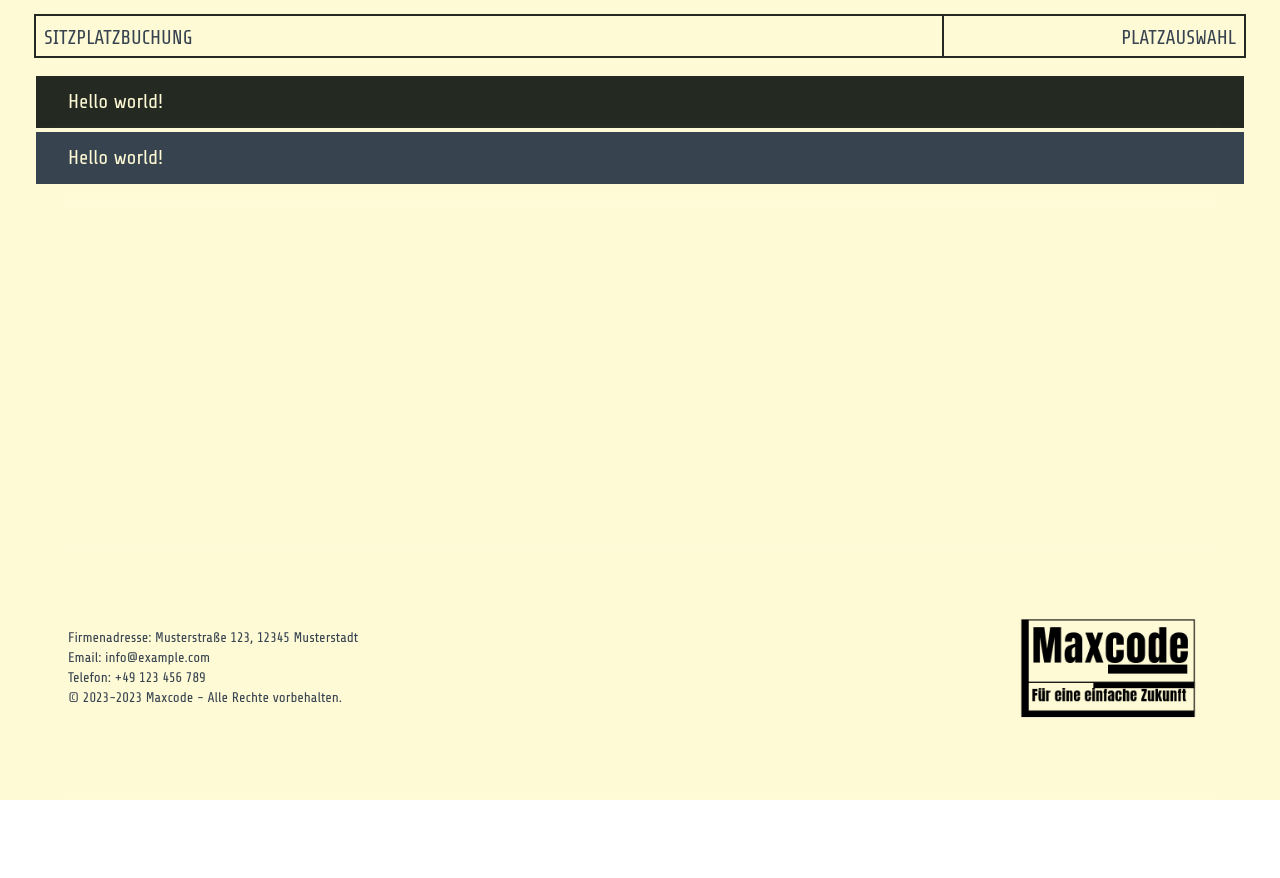
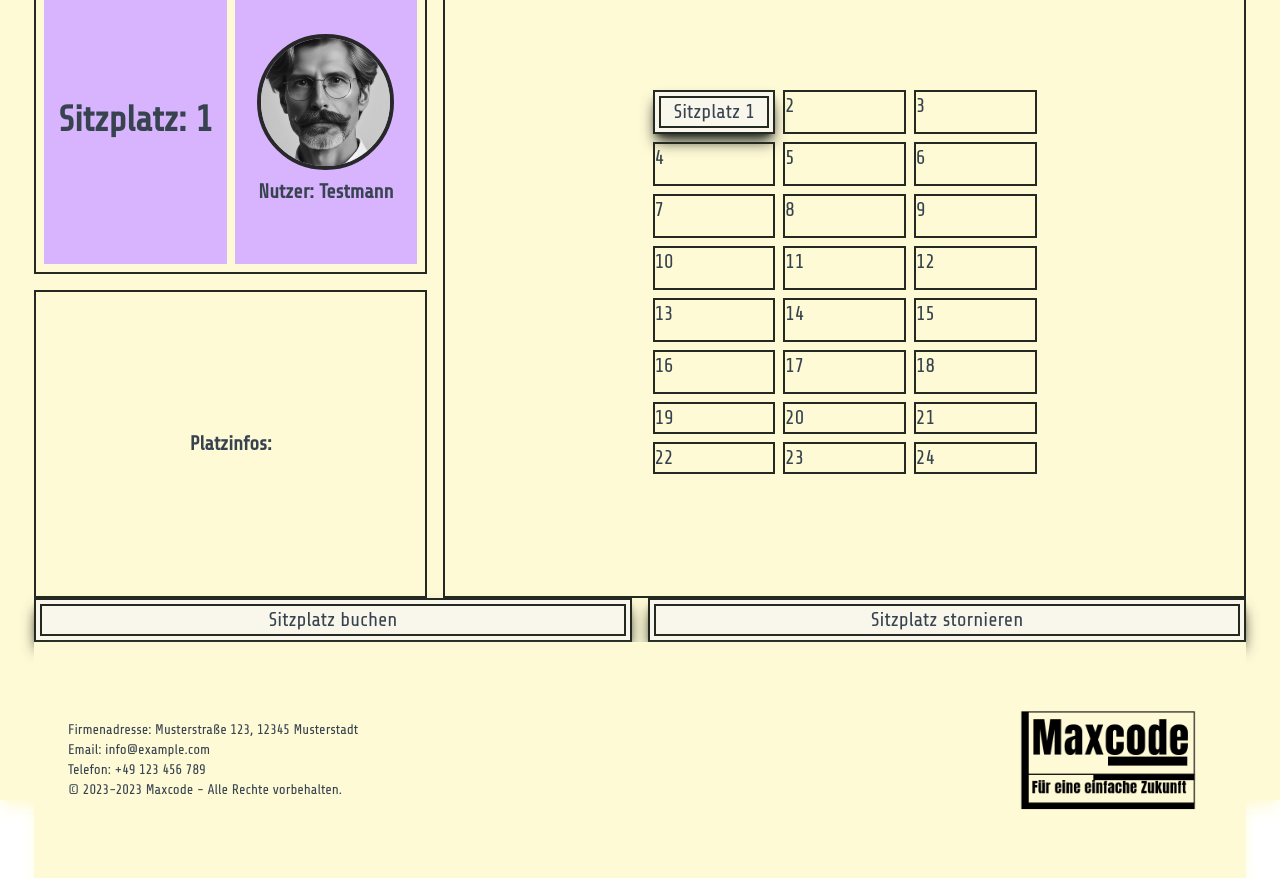
Before and after one commit to JackScheff420/sitzplatzbuchung, a React (Create React App) app: page / in a window 1280 px wide. Before the commit the page ends 800 px from the top, so only its background shows below. Built offline with nearby package versions, Linux system fonts and the light colour scheme.

Commit message:
nutzeranzeige und buttons

```diff
--- a/src/App.js
+++ b/src/App.js
@@ -1,28 +1,91 @@
 import logo from './Maxcode_Logo.png';
+import profilbild from './testhuman.jpg';
 
 function App() {
   return (
     <div className="App">
       <section id="basis" className="flex flex-col items-center justify-center text-xl text-secondarytheme bg-primarytheme border-2 border-primarytheme shadow-lg shadow-primarytheme px-4 sm:px-8 py-2 sm:py-3 h-screen">
 
-        <section id="header" className="w-full max-w-screen-xl h-auto border-accenttheme border-2 flex justify-between mb-4">
+        <section id="header" className="w-full max-w-screen-xl h-auto border-accenttheme border-2 flex justify-between mb-auto">
           <div className="h-10 w-3/4 text-left p-2">
-            SITZPLATZBUCHUNG
+            SITZPLATZBUCHUNG MAXCODE
           </div>
           <div className="h-10 w-1/4 border-accenttheme border-l-2 text-right p-2">
             PLATZAUSWAHL
           </div>
         </section>
 
-        <section id="main" className="w-full max-w-screen-xl mb-auto h-10 bg-green-600">
+        <section id="main" className="w-full max-w-screen-xl mb-auto h-auto">
+          <div class="grid grid-cols-3 grid-rows-2 gap-4">
 
-          <div className="text-primarytheme bg-accenttheme border-2 border-primarytheme shadow-lg shadow-primarytheme px-4 sm:px-8 py-2 sm:py-3">
-            Hello world!
-          </div>
-          <div className="text-primarytheme bg-secondarytheme border-2 border-primarytheme shadow-lg shadow-primarytheme px-4 sm:px-8 py-2 sm:py-3">
-            Hello world!
+            <div class="col-span-1 border-accenttheme border-2">
+              <div class="grid-cols-2 grid-rows-1 gap-2 m-2 font-extrabold flex items-center justify-center">
+                <div className="bg-purple-300 w-60 h-72 flex items-center justify-center text-4xl">
+                  Sitzplatz: 1
+                </div>
+                <div className="bg-purple-300 w-60 h-72 flex flex-col items-center justify-center">
+                  <img src={profilbild} alt="Profilbild" className="w-3/4 h-auto rounded-full mb-2 grayscale border-accenttheme border-4" />
+                  Nutzer: Testmann
+                </div>
+              </div>
+            </div>
+
+            <div class="col-span-2 row-span-2 border-accenttheme border-2 h-auto flex items-center justify-center">
+              <div className="grid grid-cols-12 grid-rows-6 gap-2 w-96">
+                <button id='buchen' className='border-accenttheme hover:border-primarytheme col-span-4 border-2 shadow-lg shadow-accenttheme bg-buttontheme hover:bg-secondarytheme hover:text-buttontheme'>
+                  <div className='border-inherit border-2 m-1'>
+                    Sitzplatz 1
+                  </div>
+                </button>
+                <div className="border-accenttheme border-2 col-span-4">2</div>
+                <div className="border-accenttheme border-2 col-span-4">3</div>
+                <div className="border-accenttheme border-2 col-span-4">4</div>
+                <div className="border-accenttheme border-2 col-span-4">5</div>
+                <div className="border-accenttheme border-2 col-span-4">6</div>
+                <div className="border-accenttheme border-2 col-span-4">7</div>
+                <div className="border-accenttheme border-2 col-span-4">8</div>
+                <div className="border-accenttheme border-2 col-span-4">9</div>
+                <div className="border-accenttheme border-2 col-span-4">10</div>
+                <div className="border-accenttheme border-2 col-span-4">11</div>
+                <div className="border-accenttheme border-2 col-span-4">12</div>
+                <div className="border-accenttheme border-2 col-span-4">13</div>
+                <div className="border-accenttheme border-2 col-span-4">14</div>
+                <div className="border-accenttheme border-2 col-span-4">15</div>
+                <div className="border-accenttheme border-2 col-span-4">16</div>
+                <div className="border-accenttheme border-2 col-span-4">17</div>
+                <div className="border-accenttheme border-2 col-span-4">18</div>
+                <div className="border-accenttheme border-2 col-span-4">19</div>
+                <div className="border-accenttheme border-2 col-span-4">20</div>
+                <div className="border-accenttheme border-2 col-span-4">21</div>
+                <div className="border-accenttheme border-2 col-span-4">22</div>
+                <div className="border-accenttheme border-2 col-span-4">23</div>
+                <div className="border-accenttheme border-2 col-span-4">24</div>
+              </div>
+            </div>
+
+            <div class="col-span-1 border-accenttheme border-2 font-extrabold flex items-center justify-center">
+              Platzinfos:
+            </div>
+
           </div>
 
+        </section>
+
+
+
+        <section id="Buttons" className="w-full max-w-screen-xl mb-auto h-auto">
+          <div className="grid grid-cols-2 gap-4">
+            <button id='buchen' className='border-accenttheme hover:border-primarytheme border-2 shadow-lg shadow-accenttheme bg-buttontheme hover:bg-secondarytheme hover:text-buttontheme'>
+              <div className='border-inherit border-2 m-1'>
+                Sitzplatz buchen
+              </div>
+            </button>
+            <button id='stornieren' className='border-accenttheme hover:border-primarytheme border-2 shadow-lg shadow-accenttheme bg-buttontheme hover:bg-secondarytheme hover:text-buttontheme'>
+              <div className='border-inherit border-2 m-1'>
+                Sitzplatz stornieren
+              </div>
+            </button>
+          </div>
         </section>
 
         <footer id="footer" className="w-full h-auto flex justify-between items-center text-xl text-secondarytheme bg-primarytheme border-2 border-primarytheme shadow-lg shadow-primarytheme px-4 sm:px-8 py-2 sm:py-3">
--- a/tailwind.config.js
+++ b/tailwind.config.js
@@ -11,7 +11,8 @@ module.exports = {
       colors: {
         'primarytheme':'#fffad6',
         'secondarytheme':'#374450',
-        'accenttheme' : '#242a22'
+        'accenttheme' : '#242a22',
+        'buttontheme': '#f9f7ec',
       },
 
     },
```
Also changed, not shown: src/testhuman.jpg (added).
